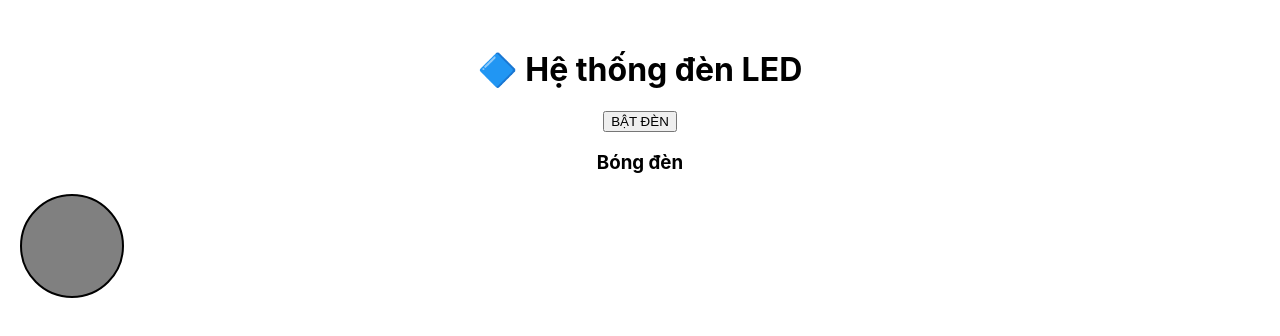
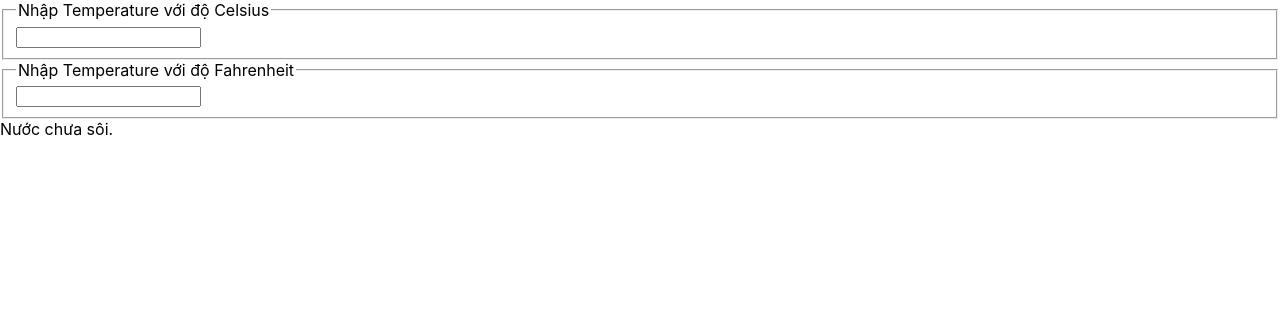
Before and after one commit to gialongchuai/react, a React (Create React App) app: page / in a window 1280 px wide. Shown: the top 336 px of the page. Built offline with nearby package versions, Linux system fonts and the light colour scheme.

Commit message:
react nuoc soi khong hieu thi thoi

```diff
--- /dev/null
+++ b/src/calculator/BoilingVerdict.jsx
@@ -0,0 +1,15 @@
+import React, {Component} from "react";
+
+class BoilingVerdict extends Component {
+    render() {
+        return (
+            <div>
+                {(this.props.celsius >= 100)
+                ? ('Nước sôi rồi kìa!')
+                : ('Nước chưa sôi.')}
+            </div>
+        )
+    }
+}
+
+export default BoilingVerdict
--- /dev/null
+++ b/src/calculator/Calculator.jsx
@@ -0,0 +1,72 @@
+import React, {Component} from "react";
+import TemperatureInput from "./TemperatureInput";
+import BoilingVerdict from "./BoilingVerdict";
+
+const toC = (num) => {
+    return (num - 32) / 1.8;
+}
+
+const toF = (num) => {
+    return (num * 1.8) + 32;
+}
+
+const tryConvert = (temperature, funC) => {
+    const num = Number(temperature);
+    if(Number.isNaN(num) || temperature === '') {
+        return '';
+    }
+    let output = funC(num);
+    output = Math.round((output * 1000)) / 1000
+
+    return output;
+}
+
+// Fahrenheit and Celsius
+const title = {
+    c: 'Celsius',
+    f: 'Fahrenheit'
+}
+
+class Calculator extends Component {
+    constructor(props) {
+        super(props);
+
+        this.state = {
+            temperature: '',
+            scale: 'c'
+        }
+    }
+
+    handleChange = (scale) => (value) => {
+        this.setState({
+            temperature: value,
+            scale
+        })
+    }
+
+    render() {
+
+        const {temperature, scale} = this.state;
+
+        const doC = scale === 'f' ? tryConvert(temperature, toC) : temperature;
+        const doF = scale === 'c' ? tryConvert(temperature, toF) : temperature;
+
+        return (
+            <div>
+                <TemperatureInput
+                    title={title.c}
+                    temperature={doC}
+                    onChangeInput={this.handleChange('c')}
+                />
+                <TemperatureInput
+                    title={title.f}
+                    temperature={doF}
+                    onChangeInput={this.handleChange('f')}
+                />
+                <BoilingVerdict celsius={doC} />
+            </div>
+        )
+    }
+}
+
+export default Calculator
--- /dev/null
+++ b/src/calculator/TemperatureInput.jsx
@@ -0,0 +1,23 @@
+import React, {Component} from "react";
+
+class TemperatureInput extends Component {
+    constructor(props) {
+        super(props);
+    }
+
+    handleOnChange = (e) => {
+        this.props.onChangeInput(e.target.value);
+    }
+
+    render() {
+        const {title, temperature} = this.props;
+        return (
+            <fieldset>
+                <legend>Nhập Temperature với độ {title}</legend>
+                <input onChange={this.handleOnChange} value={temperature} />
+            </fieldset>
+        )
+    }
+}
+
+export default TemperatureInput
--- a/src/index.js
+++ b/src/index.js
@@ -3,12 +3,13 @@ import ReactDOM from 'react-dom/client';
 import './index.css';
 import App from './App';
 import reportWebVitals from './reportWebVitals';
+import Calculator from './calculator/Calculator';
 
 const h1 = <h1>Hello world!</h1>
 
 const root = ReactDOM.createRoot(document.getElementById('root'));
 root.render(
-  <App />
+  <Calculator />
 );
 
 // If you want to start measuring performance in your app, pass a function
```
Also changed, not shown: src/header.jsx (added, +27 -0 lines).
